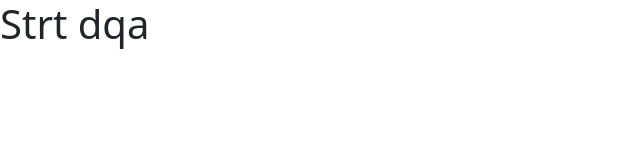
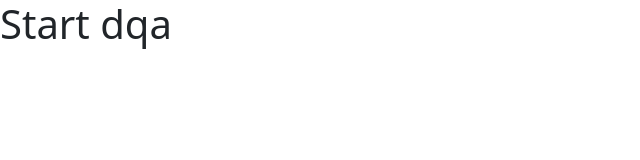
Before and after one commit to RosarioNici/Cardott-web-site, an Angular app in the folder web-app-dqa/: page / in a window 1280 px wide. Shown: the top 160 px of the page, without its empty margins (0-640 px from the left). Built offline with nearby package versions, Linux system fonts and the light colour scheme.

Commit message:
now we are ready

```diff
--- a/web-app-dqa/src/app/app.component.html
+++ b/web-app-dqa/src/app/app.component.html
@@ -1 +1 @@
-<h1>Strt dqa</h1>
+<h1>Start dqa</h1>
```
